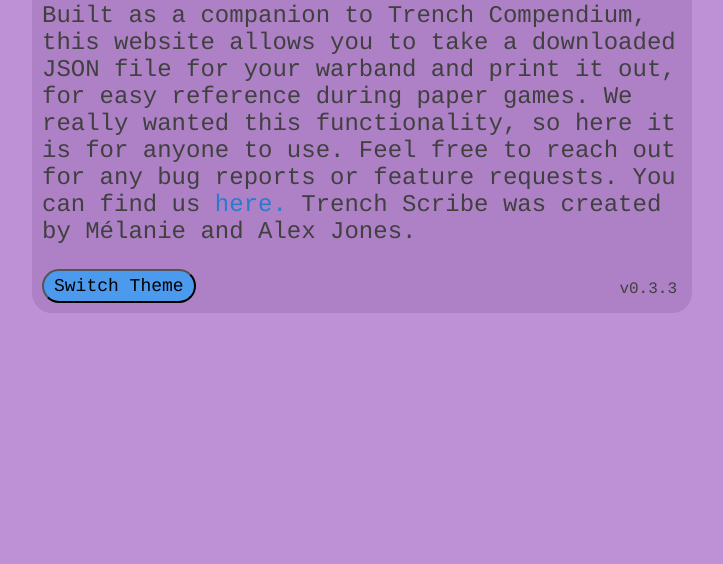
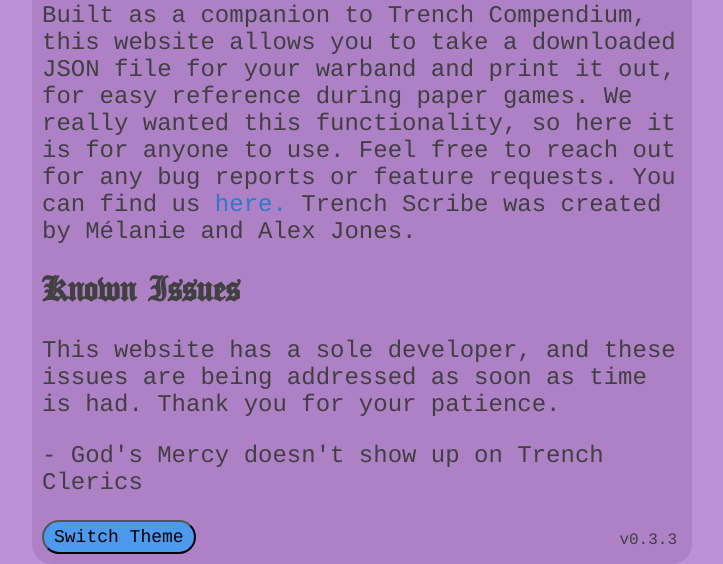
Before and after one commit to CmdrApollo/TrenchScribe, a Flask app: page / in a window 1280 px wide. Shown: the part 1323-1887 px from the top of the page, without its empty margins (288-1011 px from the left). Before the commit the page ends 1636 px from the top, so only its background shows below. Run offline with Flask 3, Linux system fonts and the light colour scheme.

Commit message:
known issues section

```diff
--- a/templates/index.html
+++ b/templates/index.html
@@ -41,6 +41,9 @@
         <a href="/support">See our supporters here!</a>
         <h2>About</h2>
         <p>Built as a companion to Trench Compendium, this website allows you to take a downloaded JSON file for your warband and print it out, for easy reference during paper games. We really wanted this functionality, so here it is for anyone to use. Feel free to reach out for any bug reports or feature requests. You can find us <a href="https://discord.com/channels/1240314679331389550/1327157285457231983">here.</a> Trench Scribe was created by Mélanie and Alex Jones.</p>
+        <h2>Known Issues</h2>
+        <p>This website has a sole developer, and these issues are being addressed as soon as time is had. Thank you for your patience.</p>
+        <p>- God's Mercy doesn't show up on Trench Clerics</p>
         <button id="theme-toggle">Switch Theme</button>
         <nav>
             <div class="version">v0.3.3</div>
```
